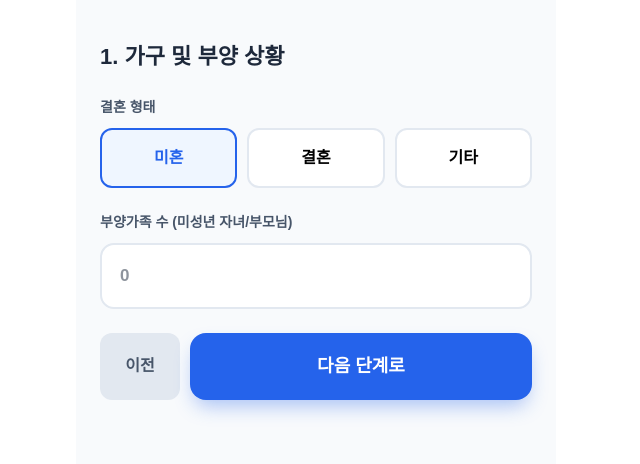
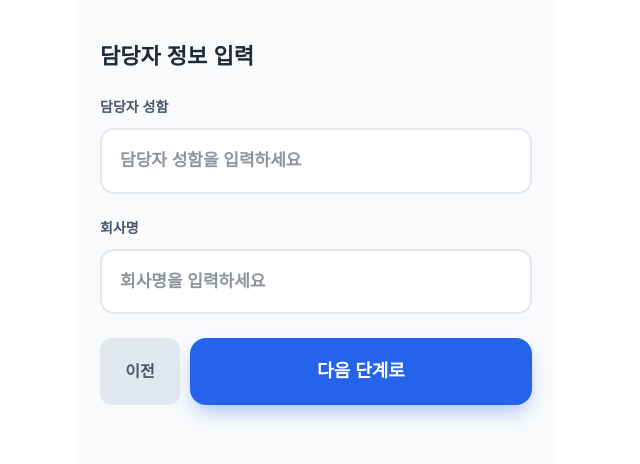
Before and after one commit to kbr-1118-droid/sero-law12, a React (Vite) app: page / in a window 1280 px wide. Both pictures are taken after a click on the button "무료 자가진단 시작하기". Shown: the top 464 px of the page, without its empty margins (324-964 px from the left). Built offline with nearby package versions, Linux system fonts and the light colour scheme.

Commit message:
feat: Add new fields to debt relief form
Includes manager name, company name, and updates the Google Apps Script URL.

```diff
--- a/src/App.tsx
+++ b/src/App.tsx
@@ -2,13 +2,13 @@ import React, { useState } from 'react';
 
 // ===== 설정값 =====
 // ⚠️ 중요: 새 구글 시트를 생성했다면, 확장 프로그램 > Apps Script에서 새 스크립트를 배포하고 URL을 교체해야 합니다.
-const SCRIPT_URL = 'https://script.google.com/macros/s/AKfycbzYY0nuEYXr57p_PggtkrmVJTvVTl2nKgaLZ5or0FBHdUPXssp3VTEH5-YHvbI4aUrR/exec';
+const SCRIPT_URL = 'https://script.google.com/macros/s/AKfycbwLOdMcY_A1qe6Ud2eqULEkd-_eyaik5Emh0iSm9BvkX4UQl_4ZFJEUtBih9_oGnbMg/exec';
 const CLOUDINARY_CLOUD_NAME = 'deyljykwb';
 // ⚠️ 중요: Cloudinary 설정 > Upload > Upload presets > 'yucylwb1' 편집 > Access Mode를 'Public'으로 설정해야 링크가 열립니다.
 const CLOUDINARY_UPLOAD_PRESET = 'yucylwb1';
 // ==================
 
-type Screen = 'intro' | 'step1' | 'step2' | 'result' | 'done';
+type Screen = 'intro' | 'step0' | 'step1' | 'step2' | 'result' | 'done';
 
 export default function App() {
   const [screen, setScreen] = useState<Screen>('intro');
@@ -20,6 +20,8 @@ export default function App() {
   const [assets, setAssets] = useState('');
   const [contactName, setContactName] = useState('');
   const [contactPhone, setContactPhone] = useState('');
+  const [managerName, setManagerName] = useState('');
+  const [companyName, setCompanyName] = useState('');
   const [callTime, setCallTime] = useState('언제든 가능');
   const [attachedFile, setAttachedFile] = useState<File | null>(null);
   const [isDragging, setIsDragging] = useState(false); // 드래그 상태
@@ -159,7 +161,8 @@ export default function App() {
         "NICE신용정보": niceUrl,
         "나이스정보": niceUrl, // 추가: 헤더 호환성용
         "niceFile": niceUrl,   // 추가: 레거시 호환성용
-        "유입경로": "하이브_새로회생_자가진단",
+        "담당자": managerName,
+        "유입경로": companyName,
       };
 
       await fetch(SCRIPT_URL, {
@@ -199,11 +202,50 @@ export default function App() {
             <div style={s.trustItem}>✅ <b>1:1 분석</b> 나에게 딱 맞는 맞춤형 솔루션</div>
             <div style={s.trustItem}>✅ <b>비밀보장</b> 가족/직장 모르게 철저 보안</div>
           </div>
-          <button style={s.mainBtn} onClick={() => setScreen('step1')}>
+          <button style={s.mainBtn} onClick={() => setScreen('step0')}>
             무료 자가진단 시작하기
           </button>
           <div style={{ textAlign: 'center', color: '#64748b', fontSize: '14px', fontWeight: 'bold' }}>
             대표번호: 📞 1551-7473
+          </div>
+        </div>
+      )}
+
+      {/* 담당자 정보 입력 (Step 0) */}
+      {screen === 'step0' && (
+        <div style={s.screen}>
+          <h2 style={s.stepTitle}>담당자 정보 입력</h2>
+          <div style={s.group}>
+            <label style={s.label}>담당자 성함</label>
+            <input
+              type="text"
+              style={s.input}
+              placeholder="담당자 성함을 입력하세요"
+              value={managerName}
+              onChange={e => setManagerName(e.target.value)}
+            />
+          </div>
+          <div style={s.group}>
+            <label style={s.label}>회사명</label>
+            <input
+              type="text"
+              style={s.input}
+              placeholder="회사명을 입력하세요"
+              value={companyName}
+              onChange={e => setCompanyName(e.target.value)}
+            />
+          </div>
+          <div style={{ display: 'flex', gap: '10px' }}>
+            <button style={s.prevBtn} onClick={() => setScreen('intro')}>이전</button>
+            <button style={{ ...s.mainBtn, flex: 1 }} onClick={() => {
+              if (!managerName || !companyName) {
+                alert('담당자 성함과 회사명을 모두 입력해주세요.');
+                return;
+              }
+              setScreen('step1');
+            }}>
+              다음 단계로
+            </button>
           </div>
         </div>
       )}
@@ -231,7 +273,7 @@ export default function App() {
             />
           </div>
           <div style={{ display: 'flex', gap: '10px' }}>
-            <button style={s.prevBtn} onClick={() => setScreen('intro')}>이전</button>
+            <button style={s.prevBtn} onClick={() => setScreen('step0')}>이전</button>
             <button style={{ ...s.mainBtn, flex: 1 }} onClick={() => setScreen('step2')}>
               다음 단계로
             </button>
@@ -388,6 +430,7 @@ export default function App() {
               setScreen('intro');
               setIncome(''); setDebt(''); setAssets('');
               setContactName(''); setContactPhone('');
+              setManagerName(''); setCompanyName('');
               setAttachedFile(null);
               setMarital('미혼'); setChildrenCount(''); // 초기화 시 빈 문자열
             }}>
```
